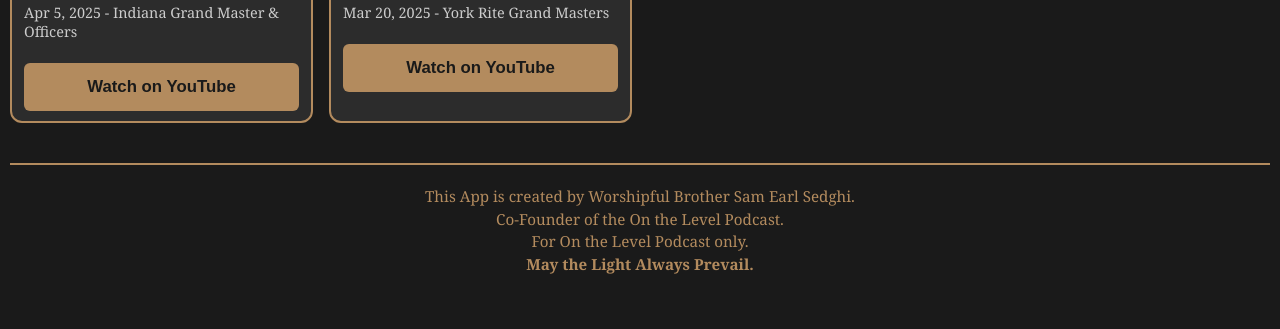
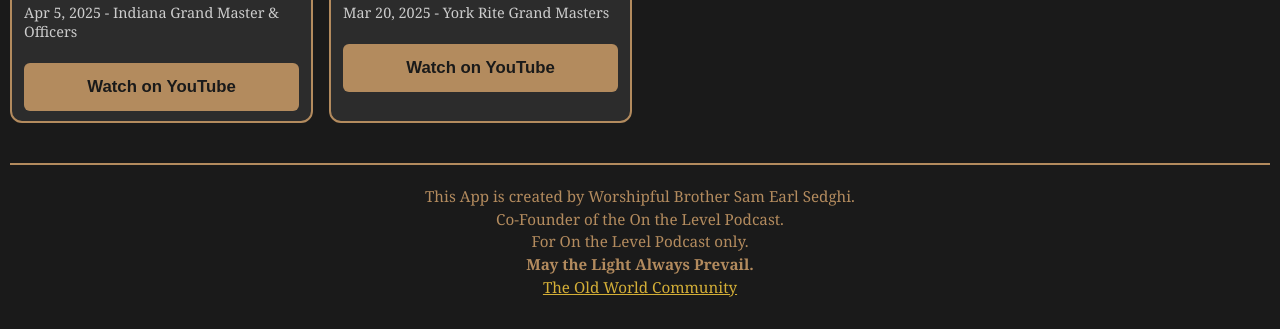
Before and after one commit to theoldworldcitadel/on-the-level-podcast, a plain HTML site: page index.html in a window 1280 px wide. Shown: the part 4326-4655 px from the top of the page. Before the commit the page ends 4632 px from the top, so only its background shows below. Drawn offline with Linux system fonts and the light colour scheme; no server answers.

Commit message:
Add The Old World Community link

```diff
--- a/index.html
+++ b/index.html
@@ -41,6 +41,7 @@
         }
         #status { text-align:center; margin:15px; color:#d4af37; font-weight:bold; }
         footer { text-align: center; margin-top: 40px; padding: 20px; border-top: 2px solid #b38b5e; font-size: 0.95em; color: #b38b5e; line-height: 1.5; }
+        footer a { color: #d4af37; }
     </style>
 </head>
 <body>
@@ -70,7 +71,8 @@
         This App is created by Worshipful Brother Sam Earl Sedghi.<br>
         Co-Founder of the On the Level Podcast.<br>
         For On the Level Podcast only.<br>
-        <strong>May the Light Always Prevail.</strong>
+        <strong>May the Light Always Prevail.</strong><br>
+        <a href="https://theoldworldcommunity.com/" target="_blank" rel="noopener">The Old World Community</a>
     </footer>
 
     <script>
--- a/sw.js
+++ b/sw.js
@@ -1,4 +1,4 @@
-const CACHE_NAME = "on-the-level-podcast-v3";
+const CACHE_NAME = "on-the-level-podcast-v4";
 const STATIC_ASSETS = [
   "./manifest.json",
   "./icon.png",
```
